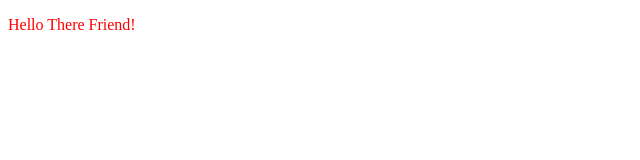
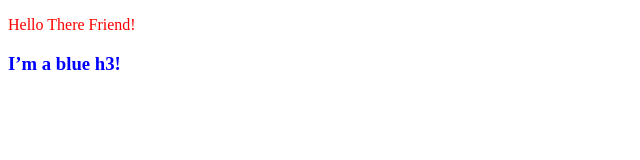
Before and after one commit to WillCBurroughs/testing-alter-dom, a plain HTML site: page index.html in a window 1280 px wide. Shown: the whole page, without its empty margins (0-640 px from the left). Drawn offline with Linux system fonts and the light colour scheme.

Commit message:
Adding header element

```diff
--- a/script.js
+++ b/script.js
@@ -5,3 +5,10 @@ testElement.innerText = "Hello There Friend!"
 testElement.classList.add("makeRed")
 
 document.body.appendChild(testElement);
+
+let blueElement = document.createElement("h3")
+blueElement.innerText = "I’m a blue h3!"
+
+blueElement.classList.add("makeBlue")
+
+document.body.appendChild(blueElement);
--- a/style.css
+++ b/style.css
@@ -2,3 +2,7 @@
 .makeRed {
     color: red;
 }
+
+.makeBlue {
+    color: blue;
+}
```
